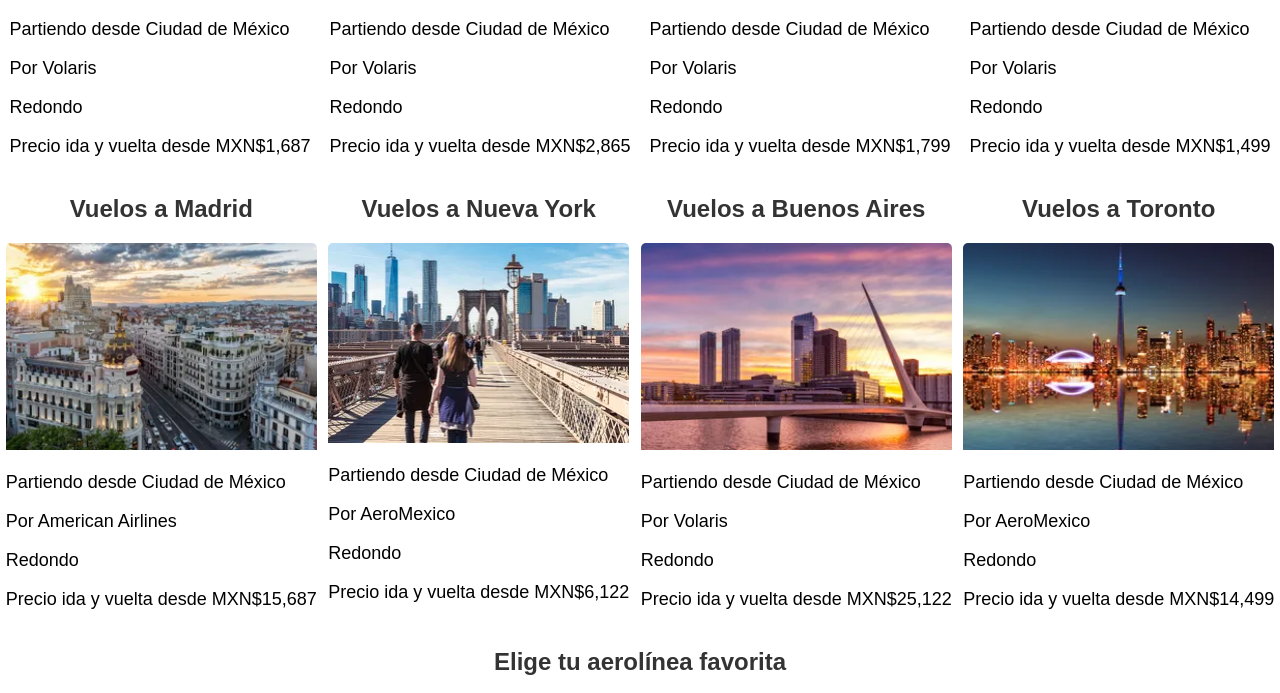
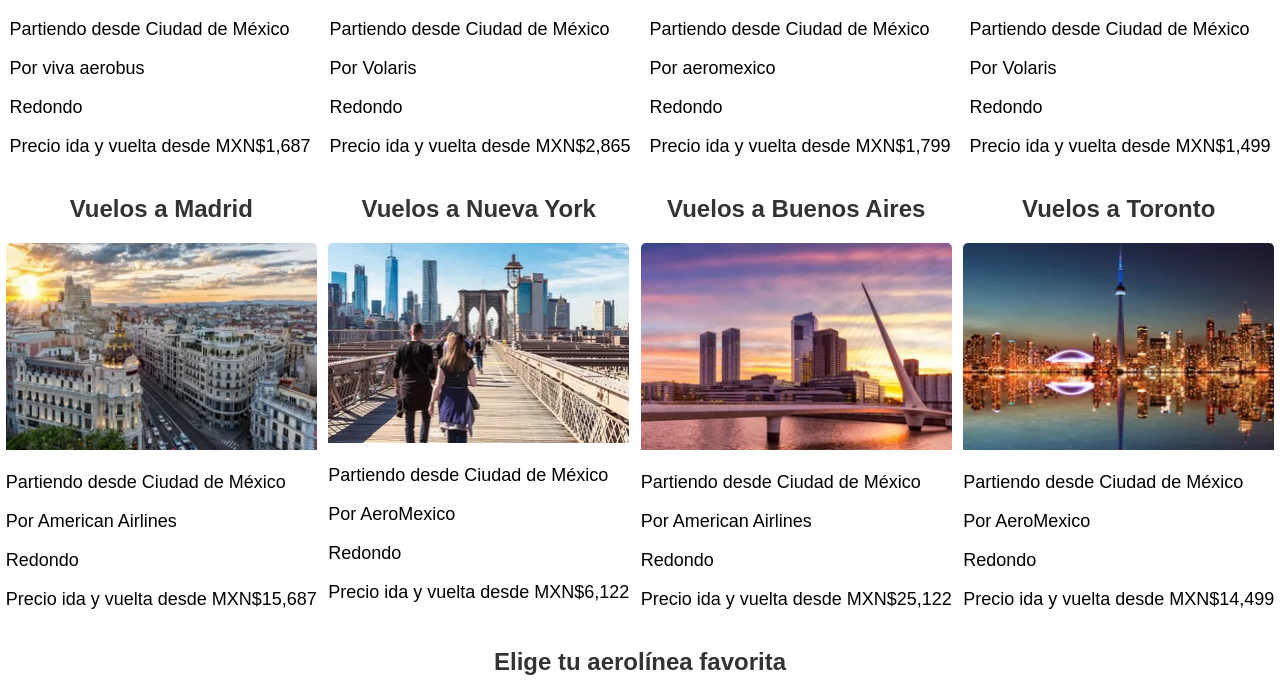
Before and after one commit to Andres200644/pf_Heredia_andres, a plain HTML site: page pages/vuelos.html in a window 1280 px wide. Shown: the part 671-1364 px from the top of the page. Drawn offline with Linux system fonts and the light colour scheme; files whose address does not match are found by name.

Commit message:
actualizacion de pagina

```diff
--- a/pages/vuelos.html
+++ b/pages/vuelos.html
@@ -28,7 +28,7 @@
       <h2>Vuelos a Cancún</h2>
         <img src="../assets/vuelo a cancun.webp" alt="Cancún">
         <p>Partiendo desde Ciudad de México</p>
-        <p>Por Volaris</p>
+        <p>Por viva aerobus</p>
         <p>Redondo</p>
         <p>Precio ida y vuelta desde MXN$1,687</p>
     </div>
@@ -44,7 +44,7 @@
     <h2>Vuelos a Monterrey</h2>
     <img src="../assets/vuelos a mty.webp" alt="Cancún">
     <p>Partiendo desde Ciudad de México</p>
-    <p>Por Volaris</p>
+    <p>Por aeromexico</p>
     <p>Redondo</p>
     <p>Precio ida y vuelta desde MXN$1,799</p>
 </div>
@@ -78,7 +78,7 @@
   <h2>Vuelos a Buenos Aires</h2>
   <img src="../assets/vuelos a arg.webp" alt="Cancún">
   <p>Partiendo desde Ciudad de México</p>
-  <p>Por Volaris</p>
+  <p>Por American Airlines</p>
   <p>Redondo</p>
   <p>Precio ida y vuelta desde MXN$25,122</p>
 </div>
```
